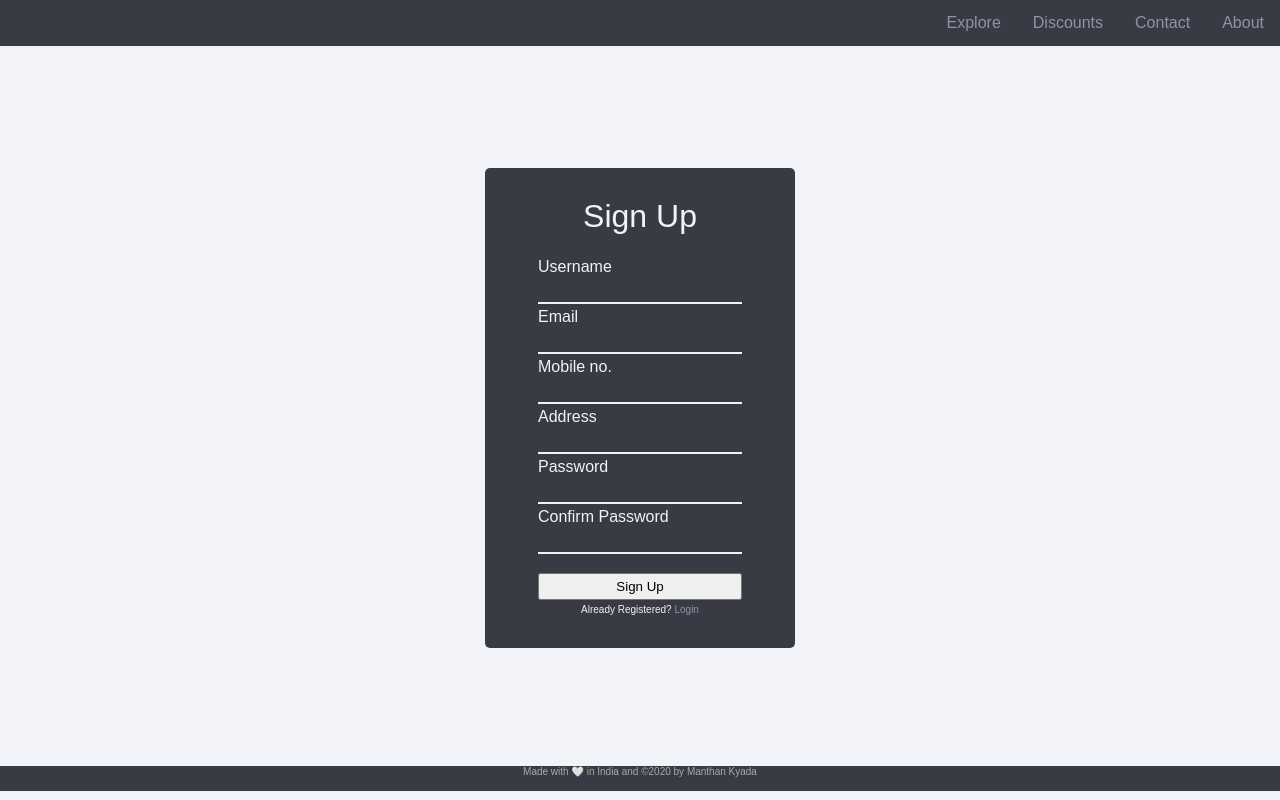
After one commit to manthan37/clothing_store, a PHP site: page /authentication/registration.php in a window 1280 px wide. The commit adds this page. Run offline with PHP 8.4, Linux system fonts and the light colour scheme.

Commit message:
various authentication pages added , css improved

```diff
--- a/assets/style/style.css
+++ b/assets/style/style.css
@@ -1,6 +1,86 @@
+/* colorpaletts{
+    #f1f3f8;
+    #d6e0f0;
+    #8d93ab;
+    #393b44;
+} */
 body{
-    background-color: #ddd670;
+    background-color: #f1f3f8;
     margin: 0;
     padding: 0;
     box-sizing: border-box;
+    font-family: 'poppins',sans-serif;
 }
+.container{
+    background-color: #393b44;
+    color: #f1f3f8;
+    border-radius: 5px;
+    padding: 30px;
+    position: absolute;
+    top: 45%;
+    left: 50%;
+    transform: translate(-50%,-50%);
+}
+.header{
+    text-align: center;
+    margin-bottom: 20px;
+    font-size: xx-large;
+
+}
+input{
+    color: #f1f3f8;
+
+}
+
+
+#username,#password,#confirmpassword,#mobile,#email,#address{
+    width: 200px;
+    height: 20px;
+    font-size: 15px;
+    border: none;
+    border-bottom: 2px solid #f1f3f8;
+    background-color: transparent;
+
+}
+#username:focus,#mobile:focus,#address:focus,#email:focus,#confirmpassword:focus,#password:focus{
+    outline: none;
+}
+.clickhere{
+    font-size: 10px;
+    text-decoration: none;
+}
+.left{
+    float: right;
+
+}
+
+a:link, a:visited {
+    color: #8d93ab;
+}
+a:hover, a:active{
+    color: #d6e0f0;
+}
+#submit{
+    width: 100%;
+    margin-top: 15px;
+    padding: 4px;
+
+}
+.center{
+    text-align: center;
+    font-size: 10px;
+}
+input{
+    color: #d6e0f0;
+}
+.footer{
+    margin-top: 90vh;
+    height: 25px;
+    width: 100%;
+    position: static;
+    bottom: 0px;
+    background-color: #393b44;
+    color: darkgray;
+    font-size: 10px;
+    text-align: center;
+}
--- /dev/null
+++ b/authentication/registration.php
@@ -0,0 +1,86 @@
+<?php
+include '../database/connection.php';
+
+if (isset($_POST['submit'])) {
+
+    $name = $_POST['name'];
+    $email = $_POST['email'];
+    $mobile = $_POST['mobile'];
+    $address = $_POST['address'];
+    $password = $_POST['password'];
+    echo "got data";
+}
+?>
+<!DOCTYPE html>
+<html lang="en">
+
+<head>
+    <meta charset="UTF-8">
+    <meta name="viewport" content="width=device-width, initial-scale=1.0">
+    <link rel="stylesheet" href="../assets/style/style.css">
+    <title>Sign Up</title>
+</head>
+
+<body>
+    <?php include '../includes/header.php'; ?>
+    <div class="container" style="transform: translate(-50%,-40%); padding: 30px 50px;">
+        <div class="header">Sign Up</div>
+
+        <form method="post">
+            <input type="hidden" autocomplete="off">
+            <table>
+
+                <tr>
+                    <td><label for="username" id="username_label">Username</label></td>
+                </tr>
+                <tr>
+                    <td><input type="text" name="username" id="username"></td>
+                </tr>
+                <tr>
+                    <td><label for="email" id="email_label">Email</label></td>
+                </tr>
+                <tr>
+                    <td><input type="email" name="email" id="email"></td>
+                </tr>
+
+                <tr>
+                    <td><label for="mobile" id="email_label">Mobile no.</label></td>
+                </tr>
+                <tr>
+                    <td><input type="tel" name="mobile" id="mobile"></td>
+                </tr>
+                <tr>
+                    <td><label for="address" id="address_label">Address</label></td>
+                </tr>
+                <tr>
+                    <td><input type="text" name="address" id="address"></td>
+                </tr>
+                <tr>
+                    <td> <label for="password" id="password_label">Password</label></td>
+                </tr>
+                <tr>
+                    <td><input type="password" name="password" id="password"></td>
+                </tr>
+                <tr>
+                    <td> <label for="confirmpassword" id="password_label">Confirm Password</label></td>
+                </tr>
+                <tr>
+                    <td><input type="confirmpassword" name="confirmpassword" id="confirmpassword"></td>
+                </tr>
+
+
+                <tr>
+                    <td><button id="submit" type="submit" name="submit" value="submit">Sign Up</button></td>
+                </tr>
+                <tr>
+                    <td class="center">Already Registered? <a href="login.php" class="clickhere">Login</a></td>
+                </tr>
+            </table>
+        </form>
+    </div>
+
+
+    <div class="footer"><?php include '../includes/footer.php'; ?></div>
+</body>
+
+</html>
--- /dev/null
+++ b/includes/footer.php
@@ -0,0 +1 @@
+<div class="footer">Made with 🤍 in India and &copy;2020 by Manthan Kyada</div>
--- /dev/null
+++ b/includes/header.php
@@ -0,0 +1,37 @@
+<style>
+    ul {
+        list-style-type: none;
+        margin: 0;
+        padding: 0;
+        overflow: hidden;
+        background-color: #393b44;
+    }
+
+    li {
+        float: right;
+    }
+
+    li a {
+        display: block;
+        color: white;
+        text-align: center;
+        padding: 14px 16px;
+        text-decoration: none;
+    }
+
+    li a:hover {
+        background-color: #111;
+    }
+</style>
+</head>
+
+<body>
+    <ul>
+        <li><a class="active" href="#home">About</a></li>
+        <li><a href="#news">Contact</a></li>
+        <li><a href="#contact">Discounts</a></li>
+        <li><a href="#about">Explore</a></li>
+    </ul>
+</body>
+
+</html>
--- a/pages/admin_pannel.php
+++ b/pages/admin_pannel.php
@@ -1 +1,2 @@
-<h1>hello</h1>
+<?php
+echo "<h1>Welcome Admin!</h1>";
```
Also changed, not shown: authentication/forgot.php (added, +63 -0 lines), authentication/login.php (added, +62 -0 lines), pages/index.php (deleted, +0 -49 lines).
